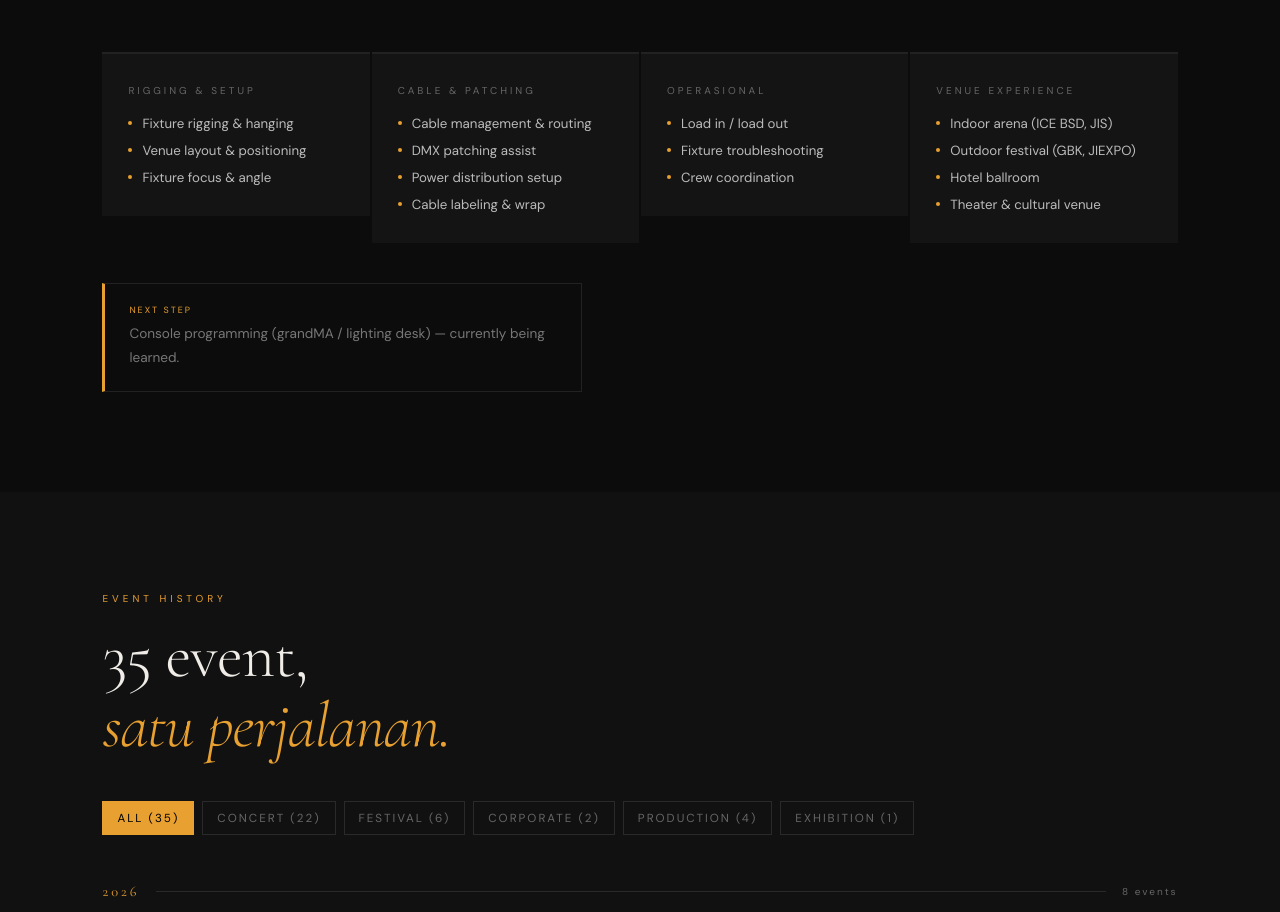
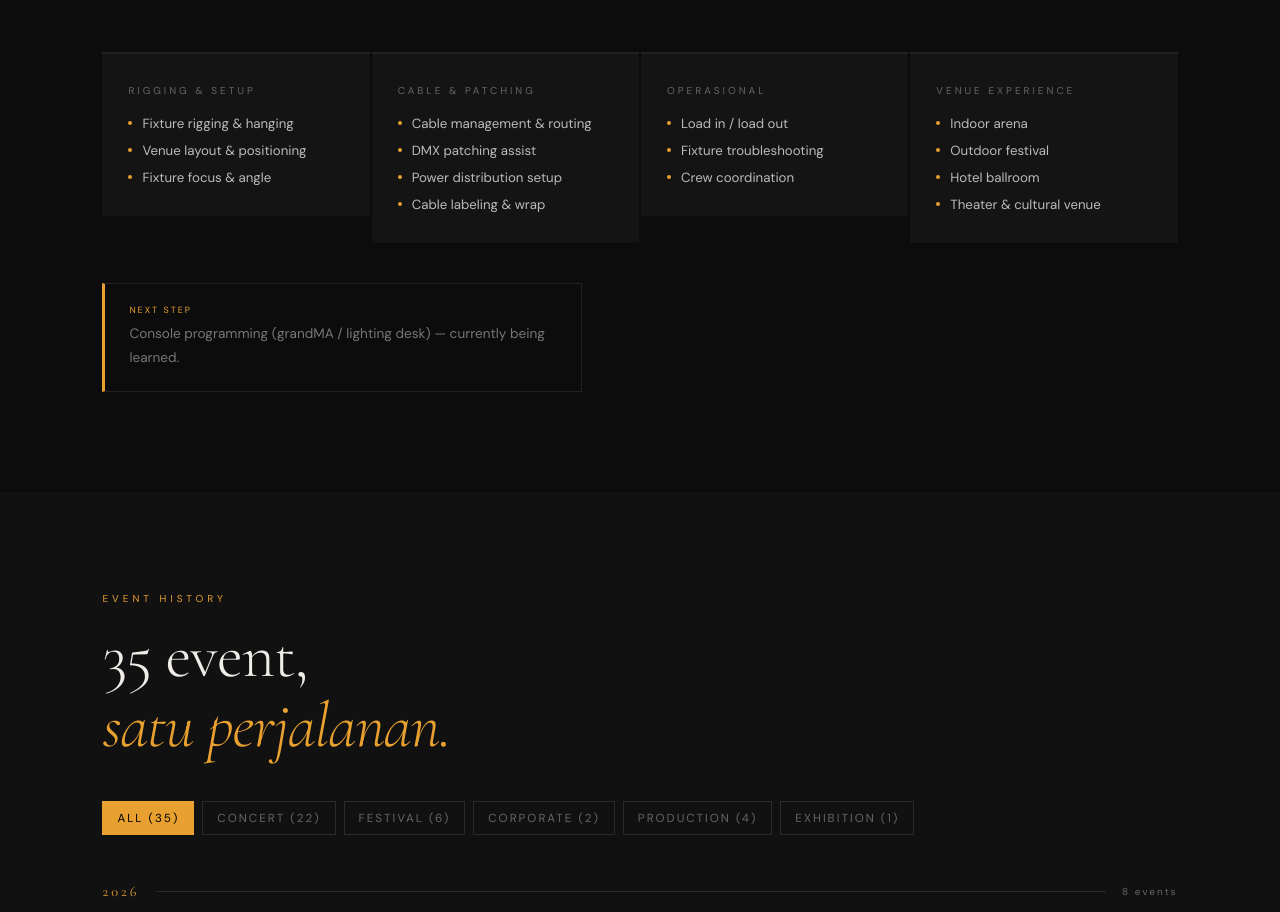
Before and after one commit to A-ksara/Xsaaa, a React (Vite) app: page / in a window 1280 px wide. Shown: the part 2063-2975 px from the top of the page. Built offline with nearby package versions, Linux system fonts and the light colour scheme.

Commit message:
Update App.jsx

```diff
--- a/src/App.jsx
+++ b/src/App.jsx
@@ -17,7 +17,7 @@ const skills = [
   { cat: "Rigging & Setup", items: ["Fixture rigging & hanging", "Venue layout & positioning", "Fixture focus & angle"] },
   { cat: "Cable & Patching", items: ["Cable management & routing", "DMX patching assist", "Power distribution setup", "Cable labeling & wrap"] },
   { cat: "Operasional", items: ["Load in / load out", "Fixture troubleshooting", "Crew coordination"] },
-  { cat: "Venue Experience", items: ["Indoor arena (ICE BSD, JIS)", "Outdoor festival (GBK, JIEXPO)", "Hotel ballroom", "Theater & cultural venue"] },
+  { cat: "Venue Experience", items: ["Indoor arena", "Outdoor festival", "Hotel ballroom", "Theater & cultural venue"] },
 ];
 
 const events = [
```
